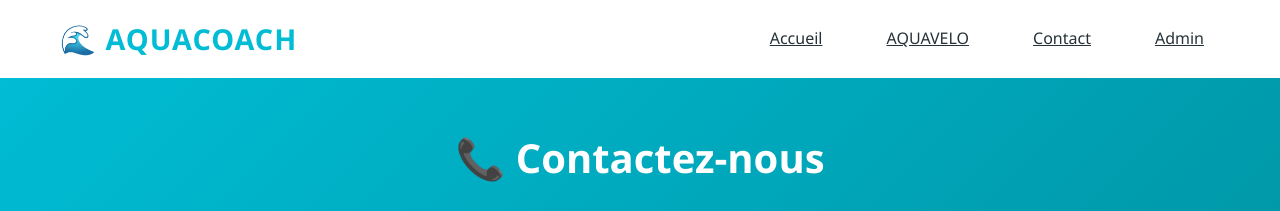
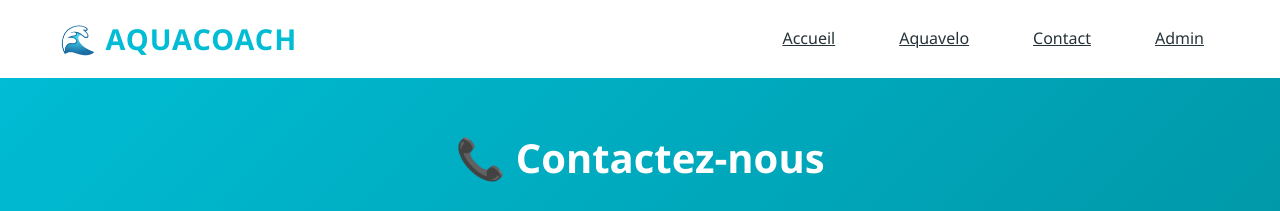
Before and after one commit to AQUAVELO/coach, a Flask app: page /contact in a window 1280 px wide. Shown: the top 211 px of the page. Run offline with Flask 3, Linux system fonts and the light colour scheme.

Commit message:
fix: change AQUAVELO to Aquavelo in navbar

```diff
--- a/templates/admin_login.html
+++ b/templates/admin_login.html
@@ -13,7 +13,7 @@
             <a href="{{ url_for('index') }}" class="navbar-brand" style="text-decoration: none;">🌊 AQUACOACH</a>
             <div class="navbar-nav" style="display: flex; gap: 2rem;">
                 <a href="{{ url_for('index') }}" class="nav-link">← Retour à l'accueil</a>
-                <a href="https://aquavelo.com" class="nav-link" target="_blank">AQUAVELO</a>
+                <a href="https://aquavelo.com" class="nav-link" target="_blank">Aquavelo</a>
             </div>
         </div>
     </nav>
--- a/templates/article.html
+++ b/templates/article.html
@@ -86,7 +86,7 @@
             <a href="{{ url_for('index') }}" class="navbar-brand" style="text-decoration: none;">🌊 AQUACOACH</a>
             <div class="navbar-nav" style="display: flex; gap: 2rem;">
                 <a href="{{ url_for('index') }}" class="nav-link">Accueil</a>
-                <a href="https://aquavelo.com" class="nav-link" target="_blank">AQUAVELO</a>
+                <a href="https://aquavelo.com" class="nav-link" target="_blank">Aquavelo</a>
                 <a href="{{ url_for('blog_index') }}" class="nav-link">Blog</a>
                 <a href="{{ url_for('contact') }}" class="nav-link">Contact</a>
             </div>
--- a/templates/blog.html
+++ b/templates/blog.html
@@ -72,7 +72,7 @@
             <a href="{{ url_for('index') }}" class="navbar-brand" style="text-decoration: none;">🌊 AQUACOACH</a>
             <div class="navbar-nav" style="display: flex; gap: 2rem;">
                 <a href="{{ url_for('index') }}" class="nav-link">Accueil</a>
-                <a href="https://aquavelo.com" class="nav-link" target="_blank">AQUAVELO</a>
+                <a href="https://aquavelo.com" class="nav-link" target="_blank">Aquavelo</a>
                 <a href="{{ url_for('blog_index') }}" class="nav-link" style="color: var(--primary-color);">Blog</a>
                 <a href="{{ url_for('contact') }}" class="nav-link">Contact</a>
             </div>
--- a/templates/choix_nageur.html
+++ b/templates/choix_nageur.html
@@ -13,7 +13,7 @@
             <a href="{{ url_for('index') }}" class="navbar-brand" style="text-decoration: none;">🌊 AQUACOACH</a>
             <div class="navbar-nav" style="display: flex; gap: 2rem;">
                 <a href="{{ url_for('index') }}" class="nav-link">← Retour à l'accueil</a>
-                <a href="https://aquavelo.com" class="nav-link" target="_blank">AQUAVELO</a>
+                <a href="https://aquavelo.com" class="nav-link" target="_blank">Aquavelo</a>
                 <a href="{{ url_for('contact') }}" class="nav-link">Contact</a>
             </div>
         </div>
--- a/templates/contact.html
+++ b/templates/contact.html
@@ -16,7 +16,7 @@
             <a href="{{ url_for('index') }}" class="navbar-brand" style="text-decoration: none;">🌊 AQUACOACH</a>
             <div class="navbar-nav" style="display: flex; gap: 2rem;">
                 <a href="{{ url_for('index') }}" class="nav-link">Accueil</a>
-                <a href="https://aquavelo.com" class="nav-link" target="_blank">AQUAVELO</a>
+                <a href="https://aquavelo.com" class="nav-link" target="_blank">Aquavelo</a>
                 <a href="{{ url_for('contact') }}" class="nav-link" style="color: var(--primary-color);">Contact</a>
                 <a href="{{ url_for('admin_login') }}" class="nav-link">Admin</a>
             </div>
--- a/templates/index.html
+++ b/templates/index.html
@@ -54,7 +54,7 @@
             <a href="{{ url_for('index') }}" class="navbar-brand" style="text-decoration: none;">🌊 AQUACOACH</a>
             <div class="navbar-nav" style="display: flex; gap: 2rem;">
                 <a href="{{ url_for('index') }}" class="nav-link">Accueil</a>
-                <a href="https://aquavelo.com" class="nav-link" target="_blank">AQUAVELO</a>
+                <a href="https://aquavelo.com" class="nav-link" target="_blank">Aquavelo</a>
                 <a href="{{ url_for('blog_index') }}" class="nav-link">Blog</a>
                 <a href="{{ url_for('contact') }}" class="nav-link">Contact</a>
                 <a href="{{ url_for('admin_login') }}" class="nav-link">Admin</a>
--- a/templates/inscription_client.html
+++ b/templates/inscription_client.html
@@ -16,7 +16,7 @@
             <a href="{{ url_for('index') }}" class="navbar-brand" style="text-decoration: none;">🌊 AQUACOACH</a>
             <div class="navbar-nav" style="display: flex; gap: 2rem;">
                 <a href="{{ url_for('index') }}" class="nav-link">← Retour à l'accueil</a>
-                <a href="https://aquavelo.com" class="nav-link" target="_blank">AQUAVELO</a>
+                <a href="https://aquavelo.com" class="nav-link" target="_blank">Aquavelo</a>
                 <a href="{{ url_for('blog_index') }}" class="nav-link">Blog</a>
                 <a href="{{ url_for('contact') }}" class="nav-link">Contact</a>
             </div>
--- a/templates/inscription_nageur.html
+++ b/templates/inscription_nageur.html
@@ -24,7 +24,7 @@
             <a href="{{ url_for('index') }}" class="navbar-brand" style="text-decoration: none;">🌊 AQUACOACH</a>
             <div class="navbar-nav" style="display: flex; gap: 2rem;">
                 <a href="{{ url_for('index') }}" class="nav-link">← Retour à l'accueil</a>
-                <a href="https://aquavelo.com" class="nav-link" target="_blank">AQUAVELO</a>
+                <a href="https://aquavelo.com" class="nav-link" target="_blank">Aquavelo</a>
                 <a href="{{ url_for('blog_index') }}" class="nav-link">Blog</a>
                 <a href="{{ url_for('contact') }}" class="nav-link">Contact</a>
             </div>
--- a/templates/mentions_legales.html
+++ b/templates/mentions_legales.html
@@ -12,7 +12,7 @@
             <a href="{{ url_for('index') }}" class="navbar-brand" style="text-decoration: none;">🌊 AQUACOACH</a>
             <div class="navbar-nav" style="display: flex; gap: 2rem;">
                 <a href="{{ url_for('index') }}" class="nav-link">Accueil</a>
-                <a href="https://aquavelo.com" class="nav-link" target="_blank">AQUAVELO</a>
+                <a href="https://aquavelo.com" class="nav-link" target="_blank">Aquavelo</a>
                 <a href="{{ url_for('contact') }}" class="nav-link">Contact</a>
             </div>
         </div>
--- a/templates/nageur_login.html
+++ b/templates/nageur_login.html
@@ -13,7 +13,7 @@
             <a href="{{ url_for('index') }}" class="navbar-brand" style="text-decoration: none;">🌊 AQUACOACH</a>
             <div class="navbar-nav" style="display: flex; gap: 2rem;">
                 <a href="{{ url_for('index') }}" class="nav-link">← Retour à l'accueil</a>
-                <a href="https://aquavelo.com" class="nav-link" target="_blank">AQUAVELO</a>
+                <a href="https://aquavelo.com" class="nav-link" target="_blank">Aquavelo</a>
             </div>
         </div>
     </nav>
--- a/templates/nageur_reset_password.html
+++ b/templates/nageur_reset_password.html
@@ -13,7 +13,7 @@
             <a href="{{ url_for('index') }}" class="navbar-brand" style="text-decoration: none;">🌊 AQUACOACH</a>
             <div class="navbar-nav" style="display: flex; gap: 2rem;">
                 <a href="{{ url_for('nageur_login') }}" class="nav-link">← Retour à la connexion</a>
-                <a href="https://aquavelo.com" class="nav-link" target="_blank">AQUAVELO</a>
+                <a href="https://aquavelo.com" class="nav-link" target="_blank">Aquavelo</a>
             </div>
         </div>
     </nav>
--- a/templates/politique_confidentialite.html
+++ b/templates/politique_confidentialite.html
@@ -12,7 +12,7 @@
             <a href="{{ url_for('index') }}" class="navbar-brand" style="text-decoration: none;">🌊 AQUACOACH</a>
             <div class="navbar-nav" style="display: flex; gap: 2rem;">
                 <a href="{{ url_for('index') }}" class="nav-link">Accueil</a>
-                <a href="https://aquavelo.com" class="nav-link" target="_blank">AQUAVELO</a>
+                <a href="https://aquavelo.com" class="nav-link" target="_blank">Aquavelo</a>
                 <a href="{{ url_for('contact') }}" class="nav-link">Contact</a>
             </div>
         </div>
--- a/templates/remerciements_nageur.html
+++ b/templates/remerciements_nageur.html
@@ -13,7 +13,7 @@
             <a href="{{ url_for('index') }}" class="navbar-brand" style="text-decoration: none;">🌊 AQUACOACH</a>
             <div class="navbar-nav" style="display: flex; gap: 2rem;">
                 <a href="{{ url_for('index') }}" class="nav-link">Retour à l'accueil</a>
-                <a href="https://aquavelo.com" class="nav-link" target="_blank">AQUAVELO</a>
+                <a href="https://aquavelo.com" class="nav-link" target="_blank">Aquavelo</a>
             </div>
         </div>
     </nav>
--- a/templates/stripe_payment.html
+++ b/templates/stripe_payment.html
@@ -14,7 +14,7 @@
             <a href="{{ url_for('index') }}" class="navbar-brand" style="text-decoration: none;">🌊 AQUACOACH</a>
             <div class="navbar-nav" style="display: flex; gap: 2rem;">
                 <a href="{{ url_for('index') }}" class="nav-link">Retour à l'accueil</a>
-                <a href="https://aquavelo.com" class="nav-link" target="_blank">AQUAVELO</a>
+                <a href="https://aquavelo.com" class="nav-link" target="_blank">Aquavelo</a>
             </div>
         </div>
     </nav>
```
